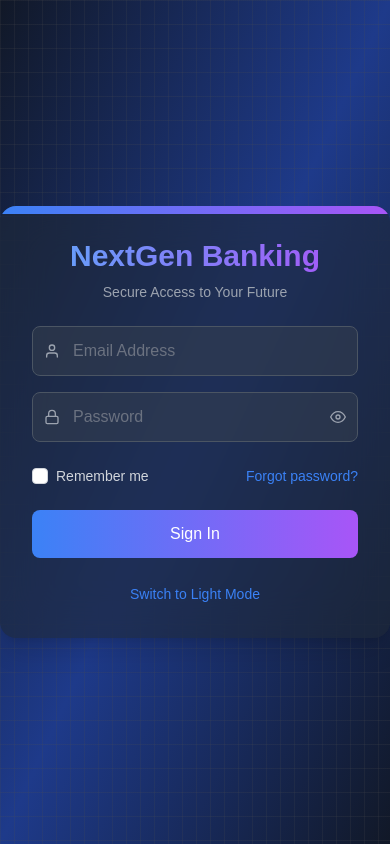
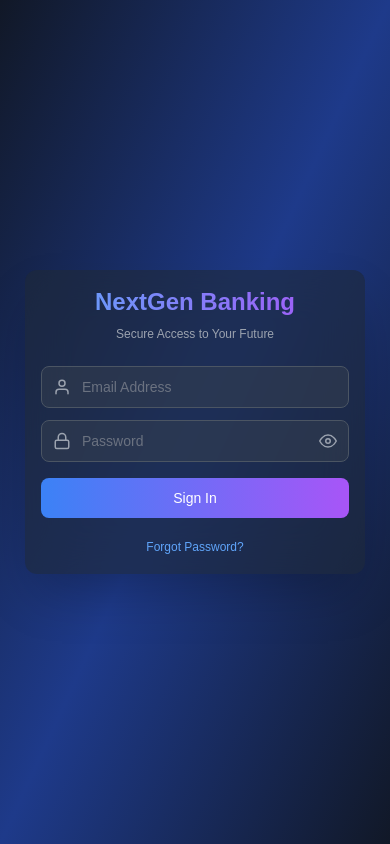
Before and after one commit to 41vi4p/TSECHACKS25_CodeBreakers, a Next.js app in the folder frontend/: page / in a window 390 px wide. Built offline with nearby package versions, Linux system fonts and the light colour scheme.

Commit message:
responsive

```diff
--- a/frontend/src/components/userForm.tsx
+++ b/frontend/src/components/userForm.tsx
@@ -4,130 +4,129 @@ import React, { useState } from 'react';
 import { FiUser, FiLock, FiEye, FiEyeOff } from 'react-icons/fi';
 
 const SignInForm: React.FC = () => {
-  const [darkMode, setDarkMode] = useState(true);
-  const [showPassword, setShowPassword] = useState(false);
   const [loading, setLoading] = useState(false);
+  const [error, setError] = useState('');
   const [formData, setFormData] = useState({
     email: '',
     password: ''
   });
+  const [showPassword, setShowPassword] = useState(false);
+
+  const handleChange = (e: React.ChangeEvent<HTMLInputElement>) => {
+    setFormData({
+      ...formData,
+      [e.target.name]: e.target.value
+    });
+  };
 
   const handleSubmit = async (e: React.FormEvent) => {
     e.preventDefault();
+    setError('');
+
+    if (!formData.email || !formData.password) {
+      setError('Please fill in all fields');
+      return;
+    }
+
+    try {
       setLoading(true);
-    // Simulate API call
-    await new Promise(resolve => setTimeout(resolve, 1000));
+      // TODO: Add your API call here
+      await new Promise(resolve => setTimeout(resolve, 1000)); // Simulate API call
+      console.log('Form submitted:', formData);
+    } catch (err) {
+      setError('Authentication failed. Please try again.');
+      console.error(err);
+    } finally {
       setLoading(false);
+    }
   };
 
   return (
-    <div className={`min-h-screen flex items-center justify-center bg-gradient-to-br
-      ${darkMode
-        ? 'from-gray-900 via-blue-900 to-gray-900'
-        : 'from-blue-50 via-white to-blue-50'}`}>
-      <div className="absolute inset-0 bg-[linear-gradient(to_right,#4f4f4f2e_1px,transparent_1px),linear-gradient(to_bottom,#4f4f4f2e_1px,transparent_1px)] bg-[size:14px_24px]"></div>
+    <div className="min-h-screen w-full flex items-center justify-center p-4 sm:p-6 md:p-8
+      bg-gradient-to-br from-gray-900 via-blue-900 to-gray-900">
 
-      <div className={`relative w-full max-w-md p-8 rounded-2xl overflow-hidden shadow-xl
-        ${darkMode
-          ? 'bg-gray-800/60 backdrop-blur-xl'
-          : 'bg-white/80 backdrop-blur-xl'}`}>
+      <div className="w-full max-w-[95%] sm:max-w-[440px] p-4 sm:p-6 md:p-8
+        bg-gray-800/60 backdrop-blur-xl rounded-xl sm:rounded-2xl shadow-2xl">
 
-        <div className="absolute top-0 left-0 w-full h-2 bg-gradient-to-r from-blue-500 to-purple-500"></div>
-
-        <div className="space-y-6">
-          <div className="text-center">
-            <h1 className={`text-3xl font-bold bg-gradient-to-r from-blue-400 to-purple-500 bg-clip-text text-transparent`}>
+        <div className="mb-6 sm:mb-8 text-center">
+          <h1 className="text-2xl sm:text-3xl md:text-4xl font-bold
+            bg-gradient-to-r from-blue-400 to-purple-500 bg-clip-text text-transparent">
             NextGen Banking
           </h1>
-            <p className={`mt-2 text-sm ${darkMode ? 'text-gray-400' : 'text-gray-600'}`}>
+          <p className="mt-2 text-xs sm:text-sm text-gray-400">
             Secure Access to Your Future
           </p>
         </div>
 
-          <form onSubmit={handleSubmit} className="space-y-6">
-            <div className="space-y-4">
+        <form onSubmit={handleSubmit} className="space-y-4 sm:space-y-6">
+          <div className="space-y-3 sm:space-y-4">
             <div className="relative">
-                <FiUser className={`absolute left-3 top-1/2 -translate-y-1/2
-                  ${darkMode ? 'text-gray-400' : 'text-gray-600'}`} />
+              <FiUser className="absolute left-3 top-1/2 -translate-y-1/2
+                text-gray-400 text-lg sm:text-xl" />
               <input
                 type="email"
+                name="email"
+                value={formData.email}
+                onChange={handleChange}
                 placeholder="Email Address"
-                  className={`w-full pl-10 pr-4 py-3 rounded-lg outline-none transition-all
-                    ${darkMode
-                      ? 'bg-gray-700/50 text-white focus:bg-gray-700/70'
-                      : 'bg-gray-50 text-gray-900 focus:bg-white'}
-                    border ${darkMode ? 'border-gray-600' : 'border-gray-200'}
-                    focus:ring-2 focus:ring-blue-500`}
+                className="w-full pl-10 pr-4 py-2.5 sm:py-3 text-sm sm:text-base
+                  rounded-lg outline-none transition-all
+                  bg-gray-700/50 text-white focus:bg-gray-700/70
+                  border border-gray-600 focus:ring-2 focus:ring-blue-500"
               />
             </div>
 
             <div className="relative">
-                <FiLock className={`absolute left-3 top-1/2 -translate-y-1/2
-                  ${darkMode ? 'text-gray-400' : 'text-gray-600'}`} />
+              <FiLock className="absolute left-3 top-1/2 -translate-y-1/2
+                text-gray-400 text-lg sm:text-xl" />
               <input
                 type={showPassword ? "text" : "password"}
+                name="password"
+                value={formData.password}
+                onChange={handleChange}
                 placeholder="Password"
-                  className={`w-full pl-10 pr-12 py-3 rounded-lg outline-none transition-all
-                    ${darkMode
-                      ? 'bg-gray-700/50 text-white focus:bg-gray-700/70'
-                      : 'bg-gray-50 text-gray-900 focus:bg-white'}
-                    border ${darkMode ? 'border-gray-600' : 'border-gray-200'}
-                    focus:ring-2 focus:ring-blue-500`}
+                className="w-full pl-10 pr-12 py-2.5 sm:py-3 text-sm sm:text-base
+                  rounded-lg outline-none transition-all
+                  bg-gray-700/50 text-white focus:bg-gray-700/70
+                  border border-gray-600 focus:ring-2 focus:ring-blue-500"
               />
               <button
                 type="button"
+                className="absolute right-3 top-1/2 -translate-y-1/2
+                  text-gray-400 hover:text-gray-300 text-lg sm:text-xl"
                 onClick={() => setShowPassword(!showPassword)}
-                  className="absolute right-3 top-1/2 -translate-y-1/2 text-gray-400 hover:text-gray-600"
               >
                 {showPassword ? <FiEyeOff /> : <FiEye />}
               </button>
             </div>
           </div>
 
-            <div className="flex items-center justify-between text-sm">
-              <label className="flex items-center">
-                <input type="checkbox" className="rounded border-gray-300" />
-                <span className={`ml-2 ${darkMode ? 'text-gray-300' : 'text-gray-600'}`}>
-                  Remember me
-                </span>
-              </label>
-              <a href="#" className="text-blue-500 hover:text-blue-600">
-                Forgot password?
-              </a>
+          {error && (
+            <div className="text-red-500 text-sm mt-2">
+              {error}
             </div>
+          )}
 
           <button
             type="submit"
             disabled={loading}
-              className={`w-full py-3 px-4 rounded-lg text-white font-medium
-                ${loading
-                  ? 'bg-gray-600 cursor-not-allowed'
-                  : 'bg-gradient-to-r from-blue-500 to-purple-500 hover:from-blue-600 hover:to-purple-600'}
-                transition-all duration-200 transform hover:scale-[1.02]`}
+            className="w-full py-2.5 sm:py-3 px-4 text-sm sm:text-base
+              bg-gradient-to-r from-blue-500 to-purple-500
+              hover:from-blue-600 hover:to-purple-600
+              text-white font-medium rounded-lg
+              transform transition-all duration-200
+              hover:scale-[1.02] focus:ring-2 focus:ring-blue-400
+              disabled:opacity-50 disabled:cursor-not-allowed"
           >
-              {loading ? (
-                <span className="flex items-center justify-center">
-                  <svg className="animate-spin h-5 w-5 mr-3" viewBox="0 0 24 24">
-                    <circle className="opacity-25" cx="12" cy="12" r="10" stroke="currentColor" strokeWidth="4" fill="none" />
-                    <path className="opacity-75" fill="currentColor" d="M4 12a8 8 0 018-8V0C5.373 0 0 5.373 0 12h4zm2 5.291A7.962 7.962 0 014 12H0c0 3.042 1.135 5.824 3 7.938l3-2.647z" />
-                  </svg>
-                  Processing...
-                </span>
-              ) : (
-                'Sign In'
-              )}
+            {loading ? 'Signing in...' : 'Sign In'}
           </button>
+
+          <div className="text-center mt-4">
+            <a href="#" className="text-xs sm:text-sm text-blue-400 hover:text-blue-300">
+              Forgot Password?
+            </a>
+          </div>
         </form>
-
-          <div className="text-center">
-            <button
-              onClick={() => setDarkMode(!darkMode)}
-              className="text-sm text-blue-500 hover:text-blue-600"
-            >
-              Switch to {darkMode ? 'Light' : 'Dark'} Mode
-            </button>
-          </div>
-        </div>
       </div>
     </div>
   );
```
Lines whose indentation alone changed are shown as unchanged.
